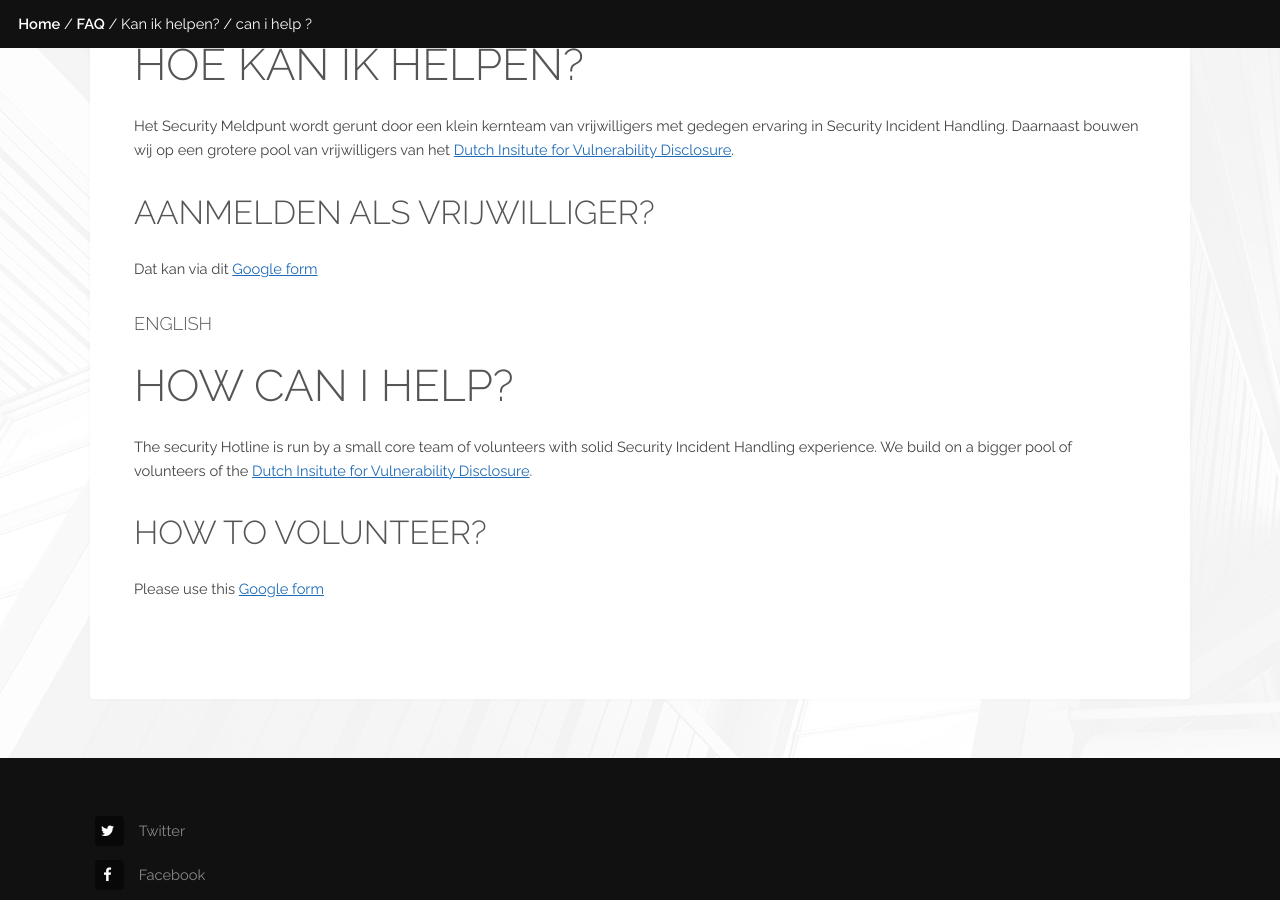
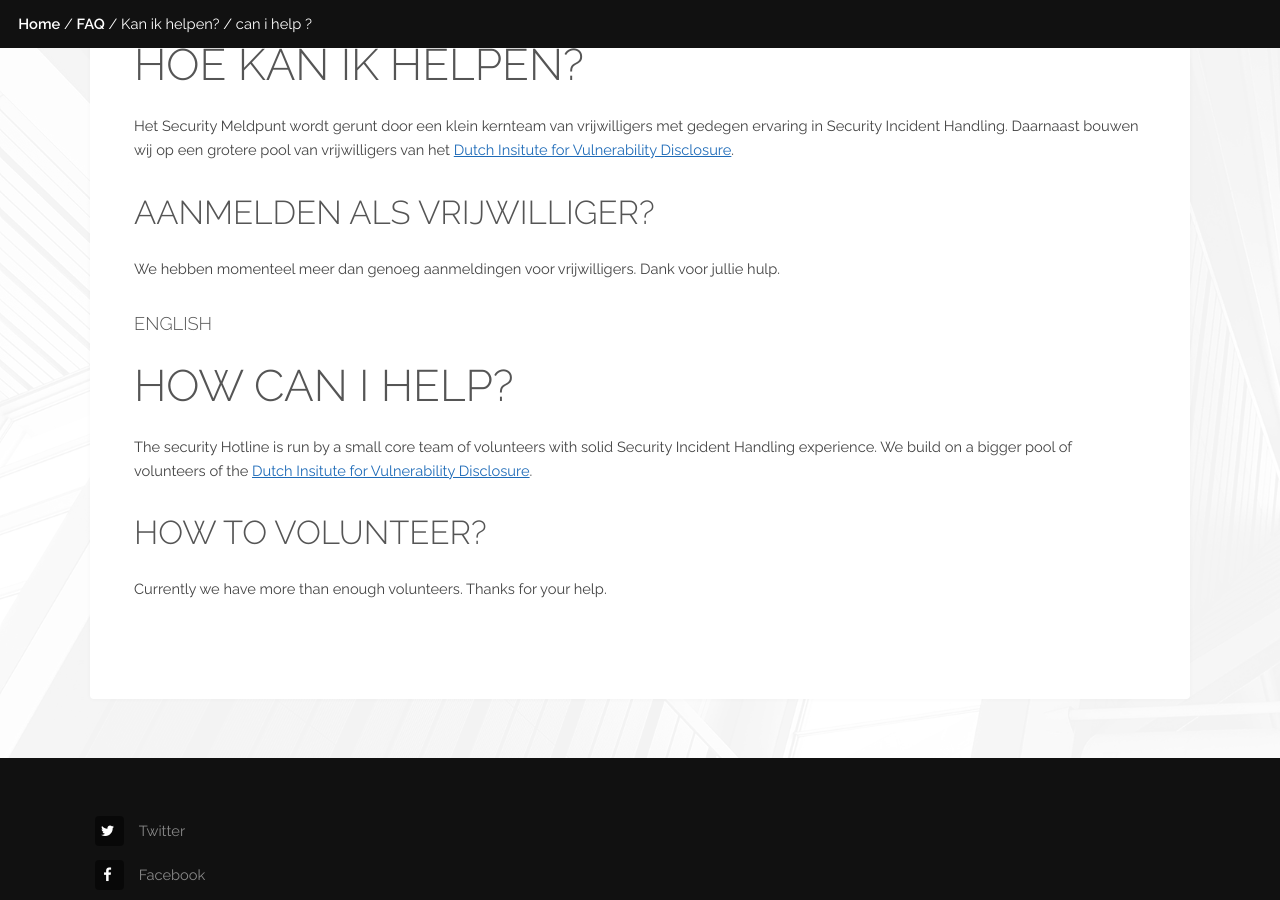
Before and after one commit to DIVD-NL/SecurityMeldpunt, a Jekyll site: the page built from faq/15-helpen.md, in a window 1280 px wide and 900 px high, scrolled down 566 px. Built offline with Jekyll 4.4.1, drawn with Linux system fonts in a browser that asks for light colours.

Commit message:
Update 15-helpen.md

```diff
--- a/faq/15-helpen.md
+++ b/faq/15-helpen.md
@@ -11,7 +11,7 @@ Het Security Meldpunt wordt gerunt door een klein kernteam van vrijwilligers met
 
 ## Aanmelden als vrijwilliger?
 
-Dat kan via dit [Google form](https://docs.google.com/forms/d/e/1FAIpQLSfQ2zq0jwRo5jnShl-RbNbnqcsUMnyAABCGXcQGvEtR79xn2g/viewform)
+We hebben momenteel meer dan genoeg aanmeldingen voor vrijwilligers. Dank voor jullie hulp.
 
 ### English
 
@@ -21,4 +21,4 @@ The security Hotline is run by a small core team of volunteers with solid Securi
 
 ## How to volunteer?
 
-Please use this [Google form](https://docs.google.com/forms/d/e/1FAIpQLSfQ2zq0jwRo5jnShl-RbNbnqcsUMnyAABCGXcQGvEtR79xn2g/viewform)
+Currently we have more than enough volunteers. Thanks for your help.
```
